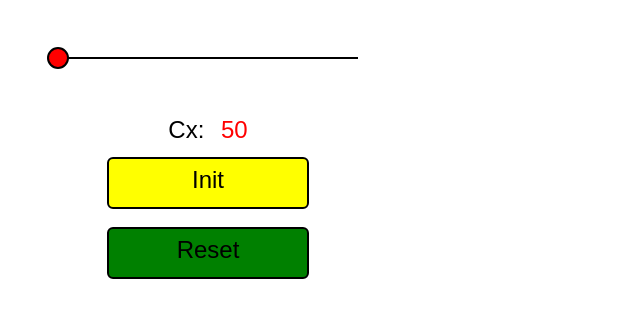
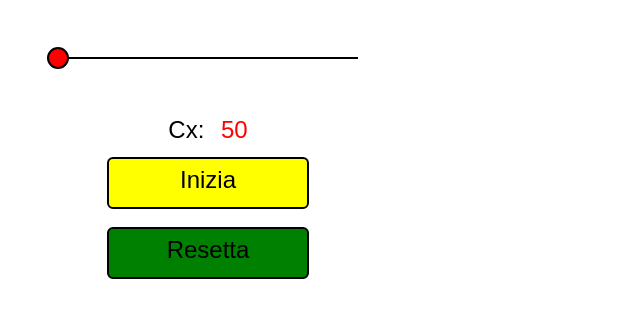
Before and after one commit to samuelegiannetti/ProvaSVG, a plain HTML site: page index.html in a window 1280 px wide. Shown: the full height of the page, 0-640 px from the left. Drawn offline with Linux system fonts and the light colour scheme.

Commit message:
Update index.html

```diff
--- a/index.html
+++ b/index.html
@@ -44,13 +44,13 @@
             <g id="bottoneStart" onclick="startAnimazione(evt)">
                 <rect x="100" y="150" width="200" height="50" rx="5" fill="yellow" stroke="black" stroke-width="2"/>
                 <text x="200" y="180" fill="black" font-family="arial" font-size="24" text-anchor="middle">
-                    Init
+                    Inizia
                 </text>
             </g>
             <g id="bottoneReset" onclick="resetAnimazione(evt)">
                 <rect x="100" y="220" width="200" height="50" rx="5" fill="green" stroke="black" stroke-width="2"/>
                 <text x="200" y="250" fill="black" font-family="arial" font-size="24" text-anchor="middle">
-                    Reset
+                    Resetta
                 </text>
             </g>
         </svg>
```
